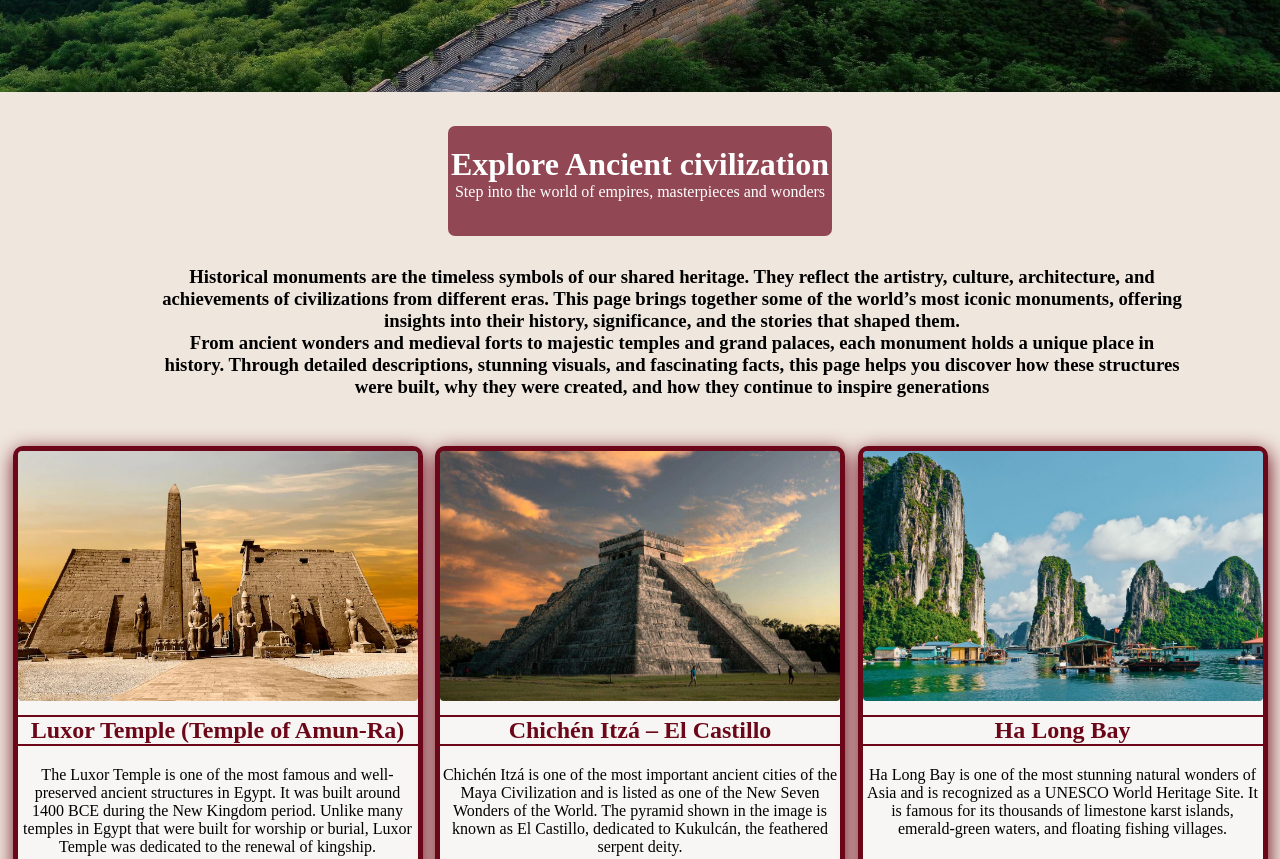
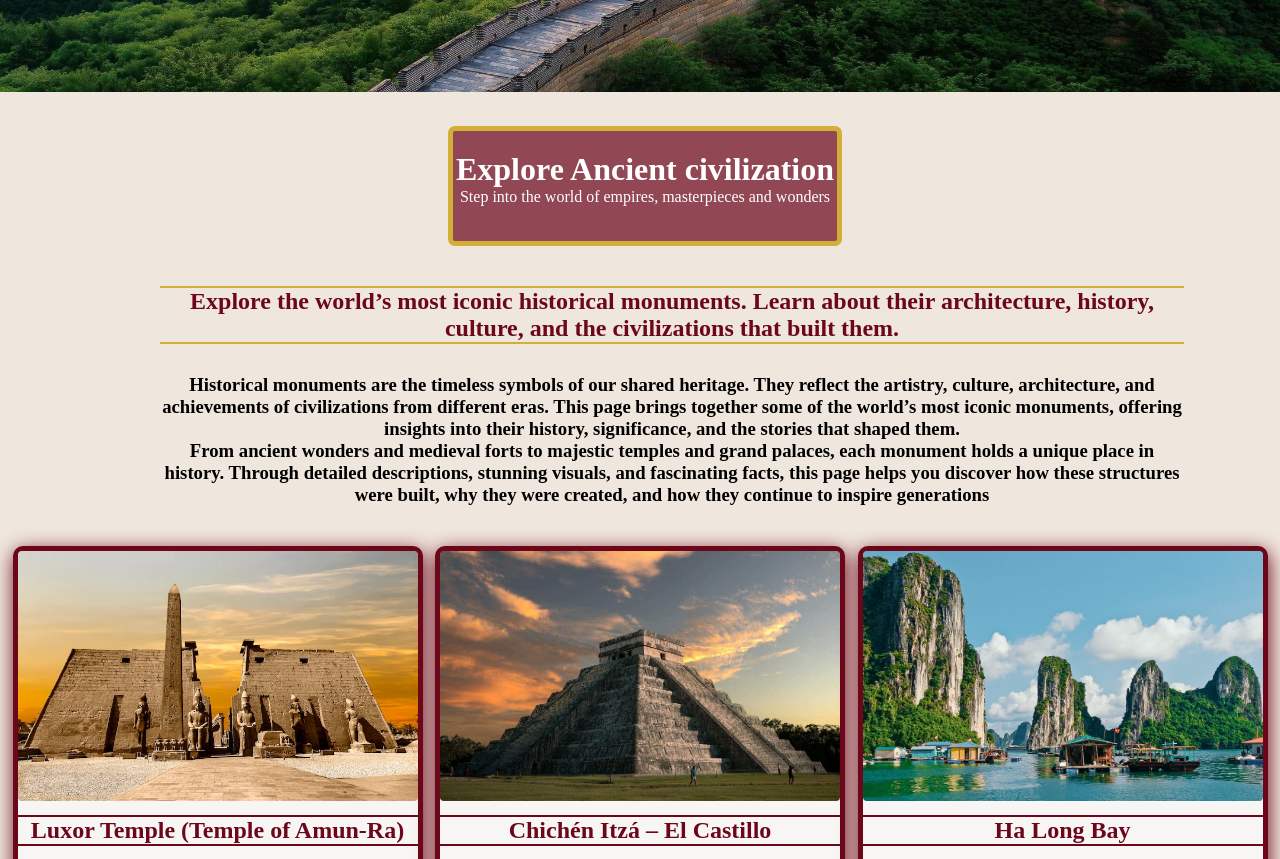
Before and after one commit to gulshiefa28/Project_Historical-Monuments, a plain HTML site: page Historical Monuments.html in a window 1280 px wide. Shown: the part 640-1499 px from the top of the page. Drawn offline with Linux system fonts and the light colour scheme.

Commit message:
more chages

```diff
--- a/Historical Monuments.html
+++ b/Historical Monuments.html
@@ -70,6 +70,7 @@
 <!-- para start -->
 <div class="p-box">
  <div class="para">
+    <h2 class="h">Explore the world’s most iconic historical monuments. Learn about their architecture, history, culture, and the civilizations that built them.</h2>
 <h3>Historical monuments are the timeless symbols of our shared heritage. They reflect the artistry, culture, architecture, and achievements of civilizations from different eras. This page brings together some of the world’s most iconic monuments, offering insights into their history, significance, and the stories that shaped them.</h3>
 <h3>From ancient wonders and medieval forts to majestic temples and grand palaces, each monument holds a unique place in history. Through detailed descriptions, stunning visuals, and fascinating facts, this page helps you discover how these structures were built, why they were created, and how they continue to inspire generations</h3>
 </div>
@@ -152,6 +153,10 @@ Around 480 CE, it was expanded by monks who dedicated it to St. George of Koziba
 
 
 
+<h2 class="para">👉 “There are over 1,199 UNESCO-recognized heritage sites and more than 10,000 historical places across the world, and we will include these places in organized sections on our website.”</h2>
+
+
+
 
 
 
--- a/style.css
+++ b/style.css
@@ -75,6 +75,14 @@ body {
     margin-left: 35%;
     margin-top: 30px;
     padding-top: 20px;
+    border: 5px solid #D4AF37;
+
+}
+.h{
+    color: #6c071a;
+    margin-bottom: 30px;
+    border-bottom: 2px solid #D4AF37;
+    border-top: 2px solid #D4AF37;
 
 }
 
@@ -84,7 +92,8 @@ body {
     /* background-color: red; */
     text-align: center;
     margin-left: 160px;
-    margin-top: 30px;
+    margin-top: 40px;
+    margin-bottom: 100px;
 
 }
 
```
